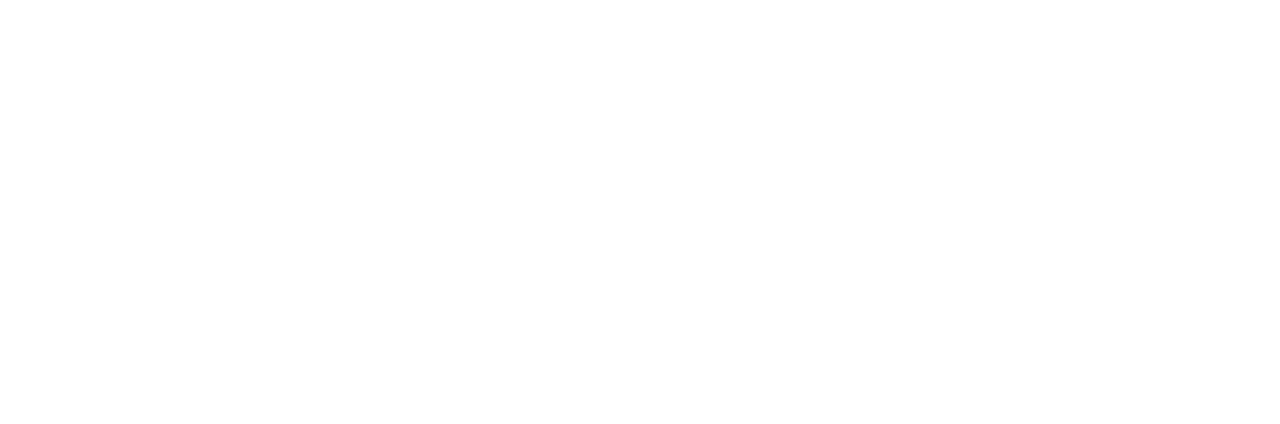
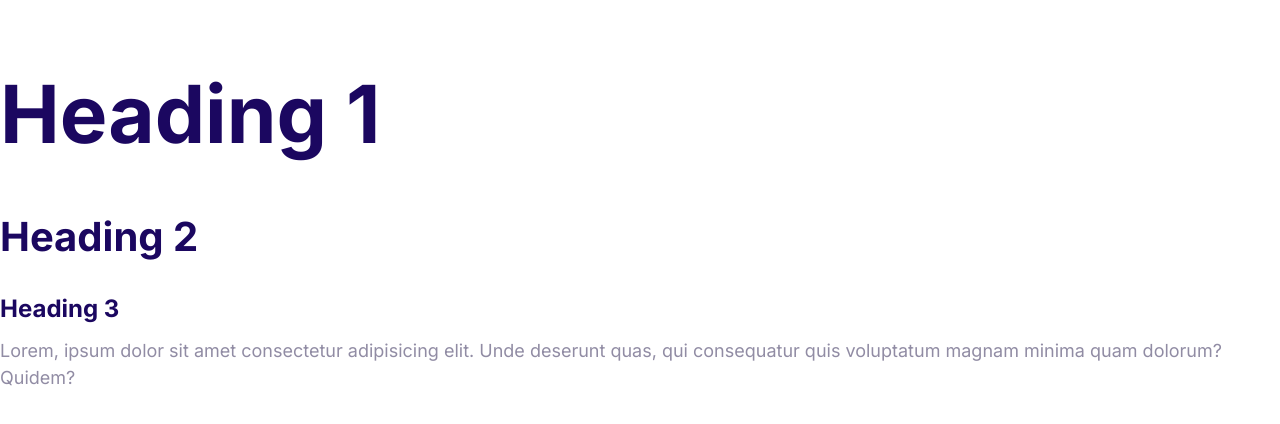
Before and after one commit to Erfantakashofsavar/Website, a plain HTML site: page Moshify/CSS/index.html in a window 1280 px wide. Drawn offline with Linux system fonts and the light colour scheme.

Commit message:
Define the styles for the fonts.

```diff
--- a/Moshify/CSS/index.html
+++ b/Moshify/CSS/index.html
@@ -5,9 +5,15 @@
     <meta name="viewport" content="width=device-width, initial-scale=1.0">
     <link rel="stylesheet" href="normalize.css">
     <link rel="stylesheet" href="styles.css">
+    <link rel="preconnect" href="https://fonts.googleapis.com">
+<link rel="preconnect" href="https://fonts.gstatic.com" crossorigin>
+<link href="https://fonts.googleapis.com/css2?family=Inter:wght@400;700&display=swap" rel="stylesheet">
     <title>Kodigo</title>
 </head>
 <body>
-
+    <h1>Heading 1</h1>
+    <h2>Heading 2</h2>
+    <h3>Heading 3</h3>
+    <p>Lorem, ipsum dolor sit amet consectetur adipisicing elit. Unde deserunt quas, qui consequatur quis voluptatum magnam minima quam dolorum? Quidem?</p>
 </body>
 </html>
--- a/Moshify/CSS/styles.css
+++ b/Moshify/CSS/styles.css
@@ -1,7 +1,56 @@
+html{
+    font-size: 62.5%;
+}
 :root{
     --color-primary:#2584ff;
     --color-secondary:#00d9ff;
     --color-accent:#ff3400;
-    --color-headingd:#1b0760;
+    --color-headings:#1b0760;
     --color-body:#918ca4;
 }
+
+body{
+    font-family: inter, Arial, Helvetica, sans-serif;
+    font-size: 2.4rem;
+    line-height: 1.5;
+    color: var(--color-body);
+}
+
+h1,
+h2,
+h3{
+    color: var(--color-headings);
+    margin-bottom: 1rem;
+
+}
+
+h1{
+    font-size: 7rem;
+}
+
+h2{
+    font-size: 4rem;
+}
+
+h3{
+    font-size: 3rem;
+}
+
+p{
+    margin-top: 0;
+}
+
+@media screen and (min-width: 1024px){
+    body{
+        font-size: 1.8rem;
+    }
+    h1{
+        font-size: 8rem;
+    }
+    h2{
+        font-size: 4rem;
+    }
+    h3{
+        font-size: 2.4rem;
+    }
+}
```
